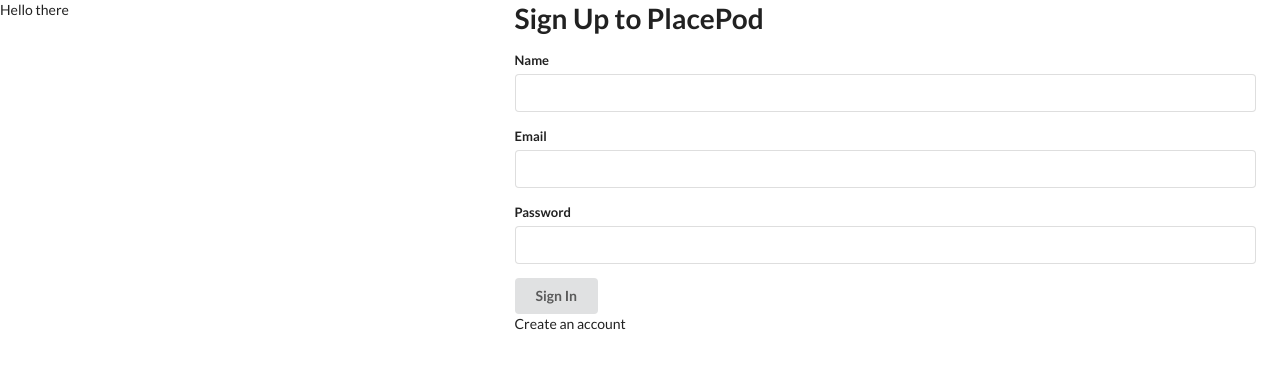
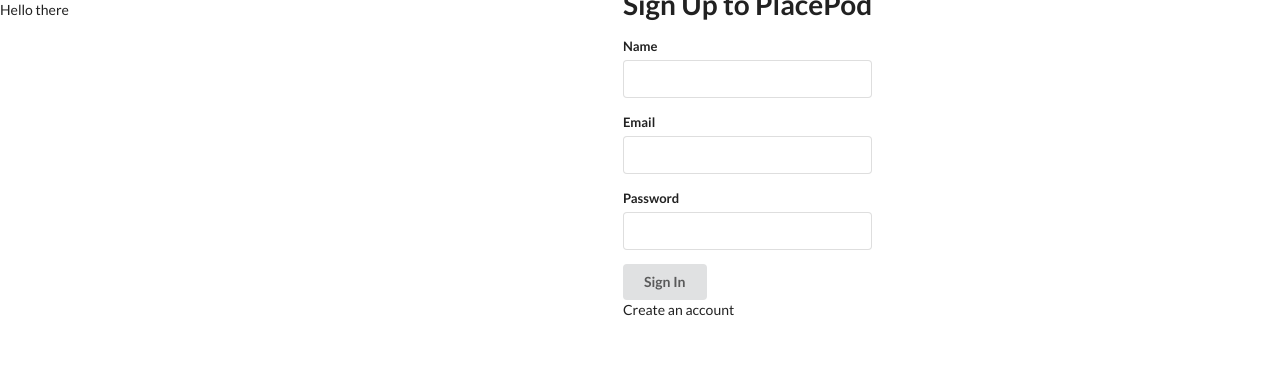
Before and after one commit to Connect-3/PlacePod, a React (Create React App) app in the folder placepod/: page / in a window 1280 px wide. Shown: the top 368 px of the page. Built offline with nearby package versions, Linux system fonts and the light colour scheme.

Commit message:
css file created

```diff
--- a/placepod/src/components/IntroPage/Login.js
+++ b/placepod/src/components/IntroPage/Login.js
@@ -17,7 +17,7 @@
   };
 
   return (
-    <Container>
+    <div className="ui page grid">
       <form className="ui form">
         <h1>Sign Up to PlacePod</h1>
         {!logIn && (
@@ -53,8 +53,7 @@
             Log In
           </button>
         )}
-      </form>
-      <div
+        <div
         onClick={() => {
           setLogIn(!logIn);
         }}
@@ -62,7 +61,9 @@
       >
         {logIn ? <p> Already have an account?</p> : <p>Create an account</p>}
       </div>
-    </Container>
+      </form>
+
+    </div>
   );
 };
 
```
Also changed, not shown: placepod/src/components/IntroPage/IntroPage.css (added).
